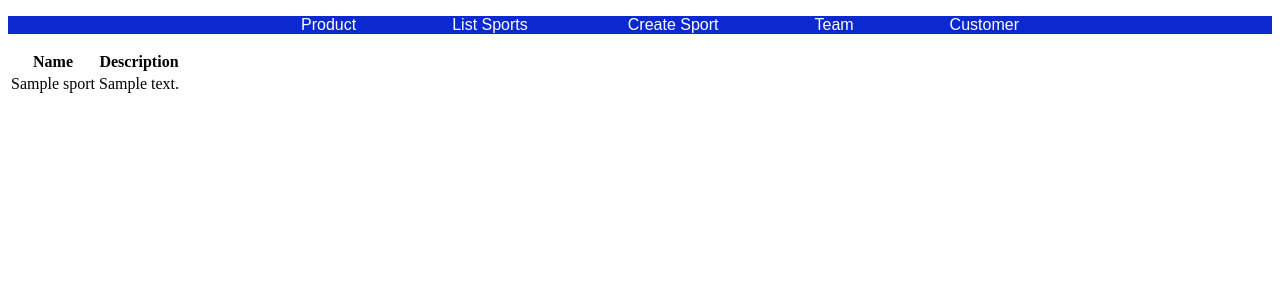
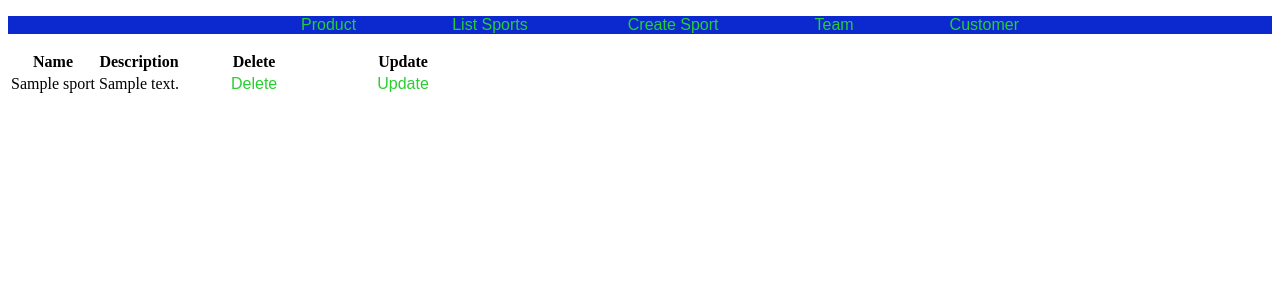
Before and after one commit to abreumatheus/OlistDojo1, a Flask app: template aula017/src/view/templates/sport.html in a window 1280 px wide. Shown: the top 300 px of the page. Run offline with Flask 2, Linux system fonts and the light colour scheme; the template is opened without the code that fills it: most values are stand-ins (such as "Sample title", 1, 10 or a date in 2020).

Commit message:
Created frontend for update and delete sports.

```diff
--- a/aula017/src/view/static/static.css
+++ b/aula017/src/view/static/static.css
@@ -7,7 +7,7 @@ ul {
 }
 
 a {
-    color: white;
+    color: rgb(41, 206, 49);
     font-family: Arial, Helvetica, sans-serif;
     padding: 3rem;
     margin: 0 auto;
--- a/aula017/src/view/templates/sport.html
+++ b/aula017/src/view/templates/sport.html
@@ -8,6 +8,12 @@
             <th>
                 Description
             </th>
+            <th>
+                Delete
+            </th>
+            <th>
+                Update
+            </th>
         </tr>
         {% for sport in sports %}
         <tr>
@@ -17,6 +23,12 @@
             <td>
                 {{ sport.description }}
             </td>
+            <td>
+                <a href='/sport/delete?id={{sport.id_}}'> Delete</a>
+            </td>
+            <td>
+                <a href='/sport/create?id={{sport.id_}}'> Update</a>
+            </td>
         </tr>
         {% endfor %}
     </table>
--- a/aula017/src/view/web.py
+++ b/aula017/src/view/web.py
@@ -1,4 +1,6 @@
 import sys
+
+from sqlalchemy.sql.expression import true, update
 sys.path.append('.')
 
 from flask import Flask, render_template, request, redirect
@@ -48,6 +50,12 @@ def sport():
 
 @app.route('/sport/create')
 def sport_create_form():
+    id_aux = request.args.get('id')
+    if id_aux:
+        controller = SportController()
+        sport = controller.read_by_id(int(id_aux))
+        return render_template('sport_create.html', update=True, sport=sport)
+
     return render_template('sport_create.html')
 
 
@@ -58,6 +66,27 @@ def sport_create():
     description = request.form.get('description')
     new_sport = Sport(name, description)
     controller.create(new_sport)
+    return redirect('/sport')
+
+
+@app.route('/sport/update', methods=['POST'])
+def sport_update():
+    controller = SportController()
+    id_aux = int(request.form.get('id'))
+    name = request.form.get('name')
+    description = request.form.get('description')
+    sport = controller.read_by_id(id_aux)
+    sport.name = name
+    sport.description = description
+    controller.update(sport)
+    return redirect('/sport')
+
+@app.route('/sport/delete')
+def sport_delete():
+    controller = SportController()
+    id_aux = int(request.args.get('id'))
+    sport = controller.read_by_id(id_aux)
+    controller.delete(sport)
     return redirect('/sport')
 
 
```
Also changed, not shown: aula017/src/view/templates/sport_create.html (+12 -0 lines).
